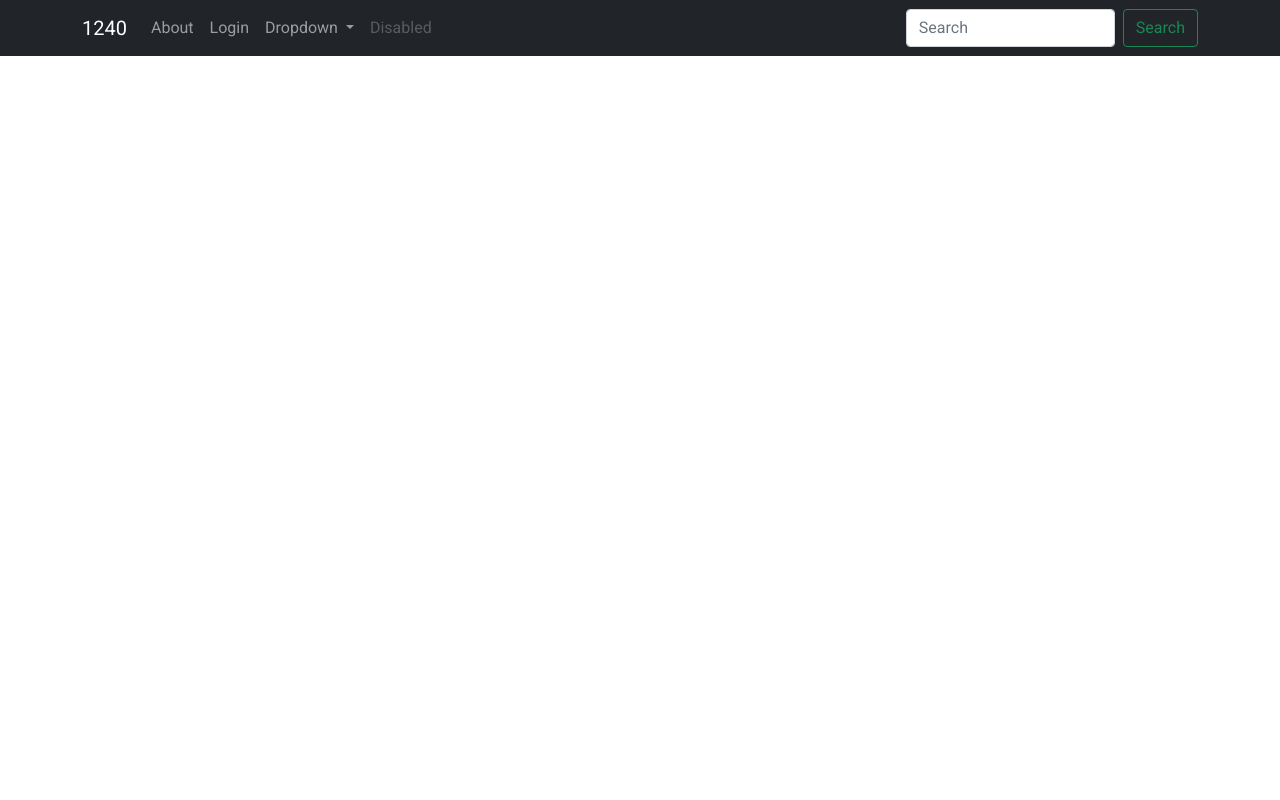
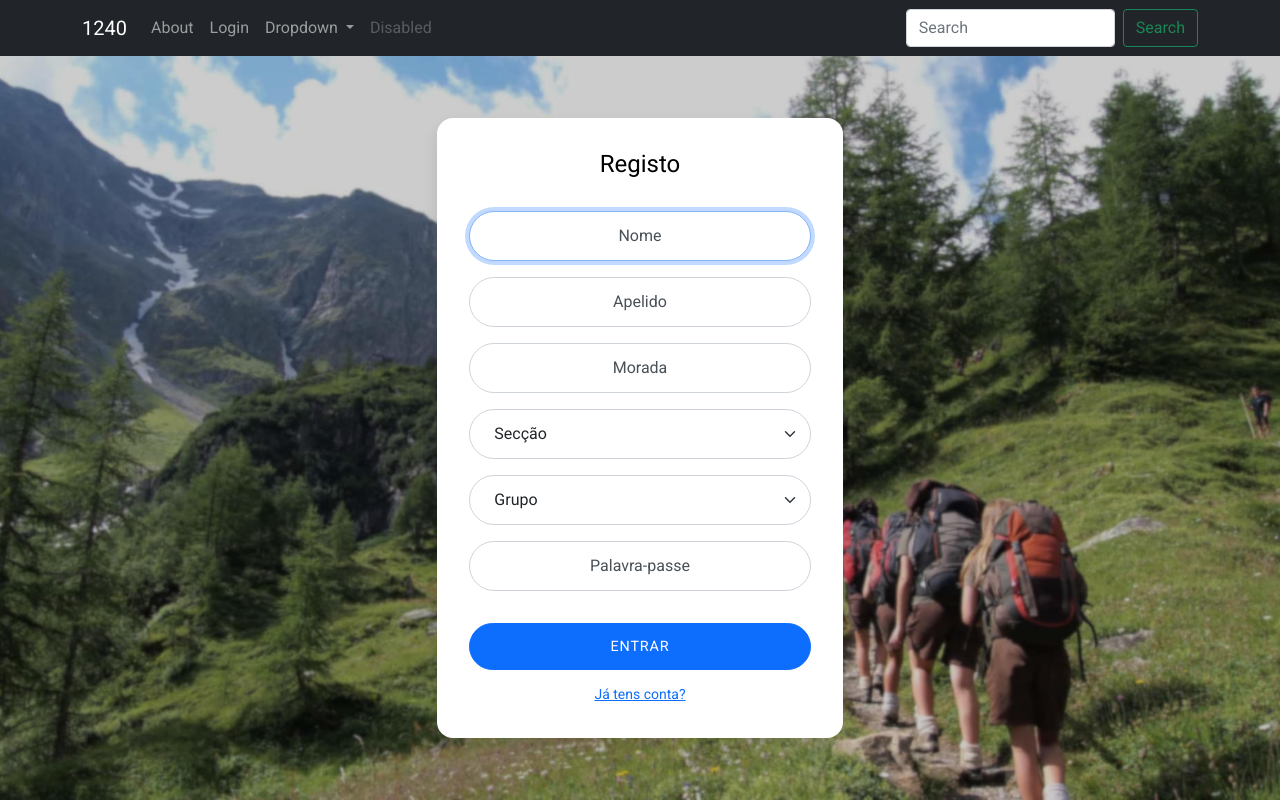
Before and after one commit to shakesac/GLAE-backend, a Vue app in the folder frontend/: page /registo in a window 1280 px wide. Built offline with nearby package versions, Linux system fonts and the light colour scheme.

Commit message:
added Register.vue

```diff
--- a/frontend/src/views/Register.vue
+++ b/frontend/src/views/Register.vue
@@ -1,9 +1,160 @@
 <template>
-    <div class="container">
-
+  <div class="center-container d-flex text-white bg-dark">
+    <div class="cover-container w-100 p-3 mx-auto justify-content-center d-flex flex-column">
+    <main class="px-3 d-flex flex-column">
+        <div class="col-8 mx-auto">
+            <div class="card card-signin my-5">
+                <div class="card-body">
+                    <h5 class="card-title text-center">Registo</h5>
+                    <form>
+                        <div class="form-label-group">
+                            <input type="text" id="firstName" class="form-control" placeholder="Nome" required autofocus>
+                            <label for="firstName">Nome</label>
+                        </div>
+                        <div class="form-label-group">
+                            <input type="text" id="lastName" class="form-control" placeholder="Apelido" required>
+                            <label for="lastName">Apelido</label>
+                        </div>
+                        <div class="form-label-group">
+                            <input type="text" id="address" class="form-control" placeholder="Morada" required>
+                            <label for="address">Morada</label>
+                        </div>
+                        <select class="form-select" aria-label="section">
+                            <option selected>Secção</option>
+                            <option value="1">Exemplo1</option>
+                            <option value="2">Exemplo2</option>
+                            <option value="3">Exemplo3</option>
+                        </select>
+                        <select class="form-select" aria-label="subsection">
+                            <option selected>Grupo</option>
+                            <option value="1">Exemplo1</option>
+                            <option value="2">Exemplo2</option>
+                            <option value="3">Exemplo3</option>
+                        </select>
+                        <div class="form-label-group">
+                            <input type="password" id="inputPassword" class="form-control" placeholder="Palavra-passe" required>
+                            <label for="inputPassword">Palavra-passe</label>
+                        </div>
+                        <button class="btn btn-lg btn-primary btn-block btn-login text-uppercase font-weight-bold mb-2 mt-3 w-100" type="submit">Entrar</button>
+                        <div class="text-center mt-1">
+                            <router-link to="/login" class="link small">Já tens conta?</router-link>
+                        </div>
+                    </form>
+                </div>
+            </div>
+        </div>
+    </main>
     </div>
+  </div>
 </template>
 
-<style scoped>
+<script>
+export default {
 
+}
+</script>
+
+<style>
+    :root {
+    --input-padding-x: 1.5rem;
+    --input-padding-y: 0.75rem;
+    }
+  .center-container {
+      background-image: url('../assets/background.jpg');
+      background-position: center;
+      background-repeat: no-repeat;
+      background-size: cover;
+    }
+    .card-signin {
+        color:black;
+        padding: 1rem;
+        border: 0;
+        border-radius: 1rem;
+        box-shadow: 0 0.5rem 1rem 0 rgba(0, 0, 0, 0.1);
+    }
+    .card-signin .card-title {
+        margin-bottom: 2rem;
+        font-weight: 300;
+        font-size: 1.5rem;
+    }
+    .btn-login {
+        font-size: 0.9rem;
+        letter-spacing: 0.05rem;
+        padding: 0.75rem 1rem;
+        border-radius: 2rem;
+    }
+    .form-label-group {
+        position: relative;
+        margin-bottom: 1rem;
+    }
+    .form-label-group>input,
+    .form-label-group>label {
+        padding: var(--input-padding-y) var(--input-padding-x);
+        height: auto;
+        border-radius: 2rem;
+    }
+    .form-label-group {
+        position: relative;
+        margin-bottom: 1rem;
+    }
+
+    .form-label-group>input,
+    .form-label-group>label,
+    .form-select {
+        padding: var(--input-padding-y) var(--input-padding-x);
+        height: auto;
+        border-radius: 2rem;
+    }
+    .form-select {
+        margin-bottom: 1rem;
+    }
+
+    .form-label-group>label {
+        position: absolute;
+        top: 0;
+        left: 0;
+        display: block;
+        width: 100%;
+        margin-bottom: 0;
+        /* Override default `<label>` margin */
+        line-height: 1.5;
+        color: #495057;
+        cursor: text;
+        /* Match the input under the label */
+        border: 1px solid transparent;
+        border-radius: .25rem;
+        transition: all .1s ease-in-out;
+    }
+
+    .form-label-group input::-webkit-input-placeholder {
+        color: transparent;
+    }
+
+    .form-label-group input:-ms-input-placeholder {
+        color: transparent;
+    }
+
+    .form-label-group input::-ms-input-placeholder {
+        color: transparent;
+    }
+
+    .form-label-group input::-moz-placeholder {
+        color: transparent;
+    }
+
+    .form-label-group input::placeholder {
+        color: transparent;
+    }
+
+    .form-label-group input:not(:placeholder-shown) {
+        padding-top: calc(var(--input-padding-y) + var(--input-padding-y) * (2 / 3));
+        padding-bottom: calc(var(--input-padding-y) / 3);
+    }
+
+    .form-label-group input:not(:placeholder-shown) ~ label {
+        padding-top: calc(var(--input-padding-y) / 3);
+        padding-bottom: calc(var(--input-padding-y) / 3);
+        font-size: 12px;
+        color: #777;
+    }
 </style>
```
